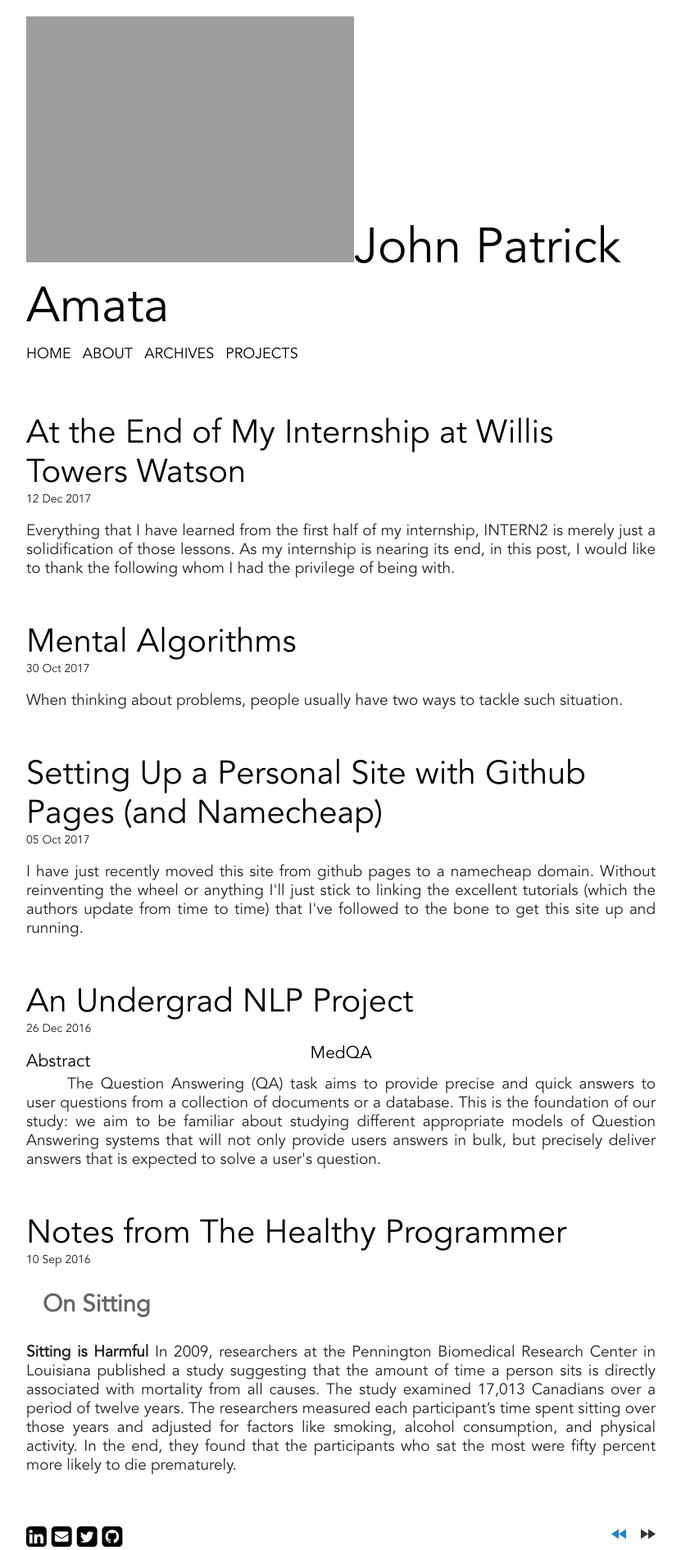
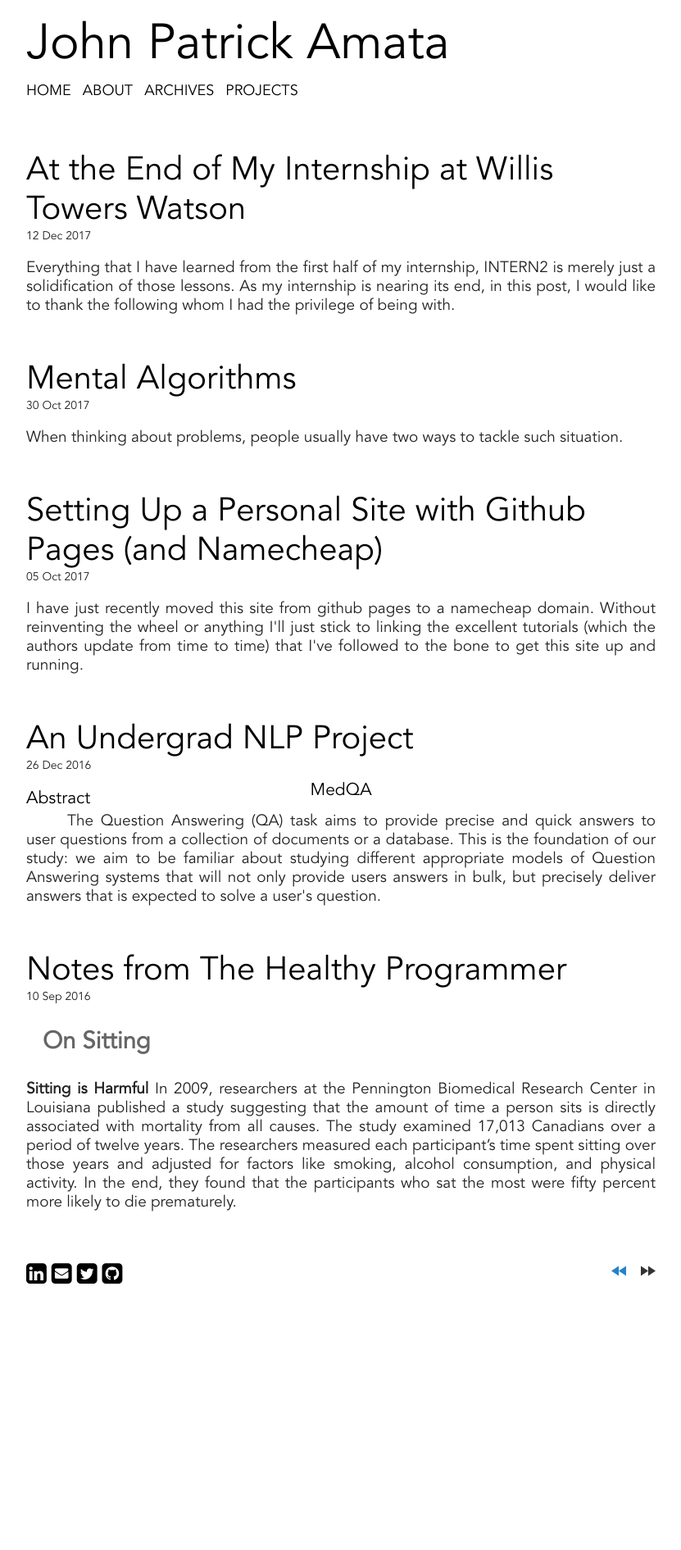
Before and after one commit to jpamata/jpamata.github.io, a Jekyll site: the page built from index.html, in a window 1280 px wide. Shown: the whole page at 82% size, without its empty margins (224-1055 px from the left). Built offline with Jekyll 4.4.1, drawn with Linux system fonts in a browser that asks for light colours; the list of posts is cut into pages by our own code; after the commit the page ends 1570 px from its top, so only the background shows below that.

Commit message:
Update header.html

```diff
--- a/_includes/header.html
+++ b/_includes/header.html
@@ -1,6 +1,6 @@
 <div class="header-container container">
   <header>
-    <img src="http://johnamata.com/assets/transparent-sign.png" height="-50%" width="-50%"><a href="{{ site.url }}" class="top-link">{{ site.name }}</a>
+    <a href="{{ site.url }}" class="top-link">{{ site.name }}</a>
       <ul class="nav">
         <!--Change the  URL here if working on an absolute domain-->
         <li><a href="http://johnamata.com/">Home</a></li>
```
